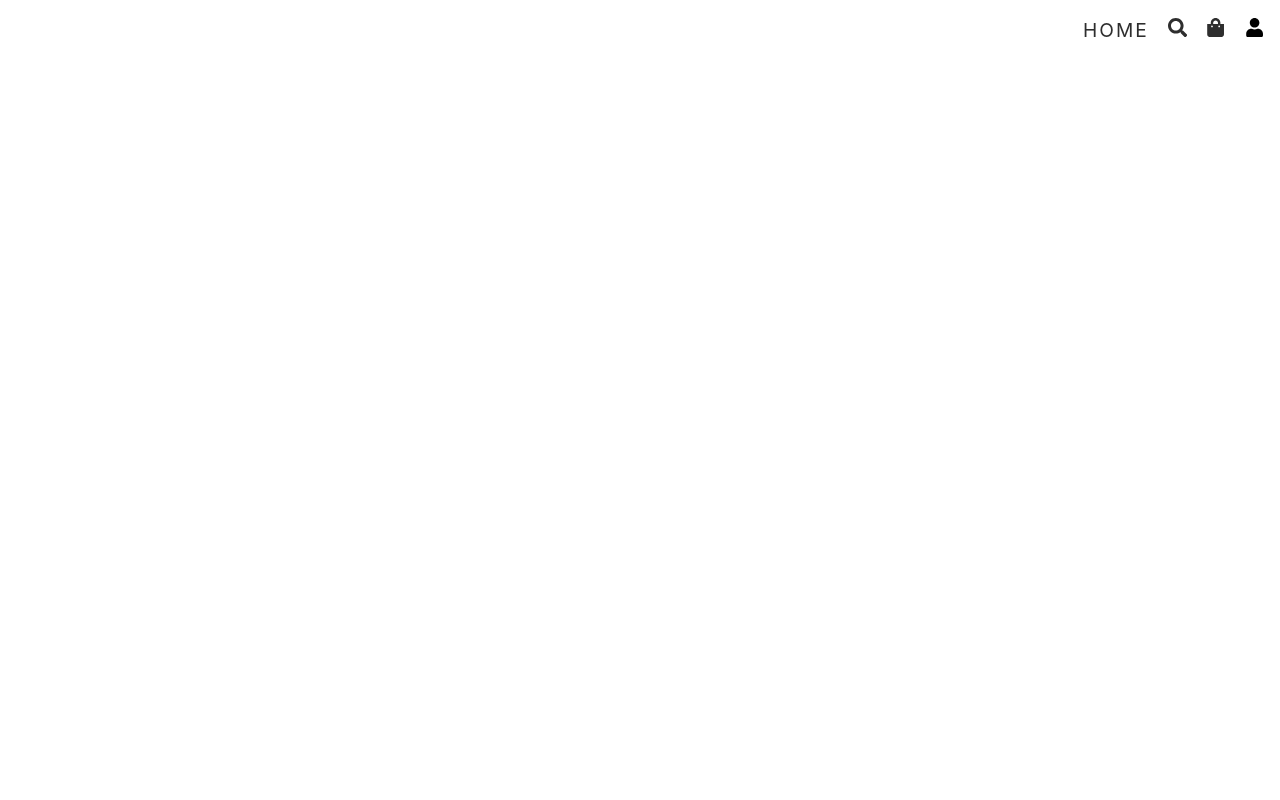
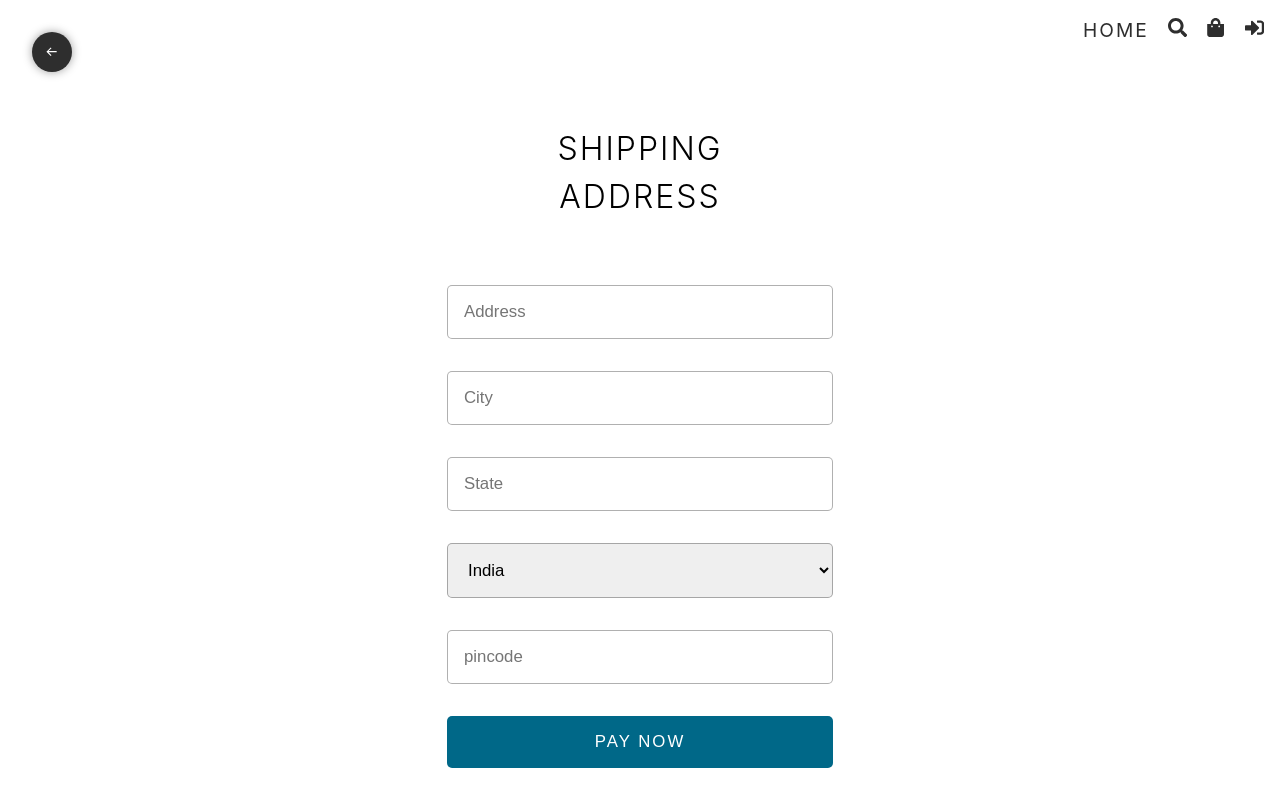
Before and after one commit to GARAKOTI/ECom, a React (Vite) app: page /shipping in a window 1280 px wide. Before the commit this address had no page. Built offline with nearby package versions, Linux system fonts and the light colour scheme.

Commit message:
Added the Shipping UI page

```diff
--- a/src/App.tsx
+++ b/src/App.tsx
@@ -7,6 +7,7 @@ import Header from "./components/header";
 const Home = lazy(() => import("./pages/home"));
 const Search = lazy(() => import("./pages/search"));
 const Cart = lazy(() => import("./pages/cart"));
+const Shipping = lazy(() => import("./pages/shipping"));
 
 // Admin routes importing
 const Dashboard = lazy(() => import("./pages/admin/dashboard"));
@@ -33,18 +34,27 @@ const App = () => {
   return (
     <Router>
       {/* Header */}
-      <Header/>
+      <Header />
       <Suspense fallback={<Loader />}>
         <Routes>
+          {/*login Not required */}
+
           <Route path="/" element={<Home />} />
           <Route path="/search" element={<Search />} />
           <Route path="/cart" element={<Cart />} />
-         { /*Administration routes */}
+
+          {/*login required  to access these route*/}
+          <Route>
+
+            <Route path="/shipping" element={<Shipping />} />
+          </Route>
+
+          {/*Administration routes */}
           <Route
           // element={
           // <ProtectedRoute isAuthenticated={true} adminRoute={true} isAdmin={true} />
           //}
-             >
+          >
             <Route path="/admin/dashboard" element={<Dashboard />} />
             <Route path="/admin/product" element={<Products />} />
             <Route path="/admin/customer" element={<Customers />} />
@@ -68,8 +78,6 @@ const App = () => {
               element={<TransactionManagement />}
             />
           </Route>
-
-
         </Routes>
       </Suspense>
     </Router>
--- a/src/components/header.tsx
+++ b/src/components/header.tsx
@@ -8,7 +8,7 @@ import {
 } from "react-icons/fa";
 import { Link } from "react-router-dom";
 
-const user = { _id: "dfd", role: "admin" };
+const user = { _id: "", role: "" };
 
 const Header = () => {
   const [isOpen, setIsOpen] = useState<boolean>(false);
@@ -21,7 +21,7 @@ const Header = () => {
     <nav className="header">
       <Link onClick={() => setIsOpen(false)} to={"/"}>
         {" "}
-       HOME
+        HOME
       </Link>
       <Link onClick={() => setIsOpen(false)} to={"/search"}>
         <FaSearch />
--- a/src/components/product-cart.tsx
+++ b/src/components/product-cart.tsx
@@ -1,5 +1,5 @@
-import React from 'react'
-import { FaPlus } from 'react-icons/fa';
+import React from "react";
+import { FaPlus } from "react-icons/fa";
 
 type ProductProps = {
   productId: string;
@@ -8,21 +8,29 @@ type ProductProps = {
   price: number;
   stock: number;
   handler: () => void;
-
-}
+};
 const server = "http://localhost";
 
-const ProductCart = ({productId, photo, name, price,stock, handler}:ProductProps) => {
+const ProductCart = ({
+  productId,
+  photo,
+  name,
+  price,
+  stock,
+  handler,
+}: ProductProps) => {
   return (
-    <div className='product-card'>
+    <div className="product-card">
       <img src={photo} alt="name" />
       <p>{name}</p>
       <span>₹{price}</span>
       <div>
-            <button onClick={()=>handler()}><FaPlus/></button>
+        <button onClick={() => handler()}>
+          <FaPlus />
+        </button>
       </div>
     </div>
-  )
-}
+  );
+};
 
-export default ProductCart
+export default ProductCart;
--- a/src/pages/Cart.tsx
+++ b/src/pages/Cart.tsx
@@ -1,9 +1,82 @@
-import React from 'react'
+import React, { useEffect, useState } from "react";
+import { VscError } from "react-icons/vsc";
+import CartItem from "../components/cart-item";
+import { Link } from "react-router-dom";
+
+const cartItems = [
+  {
+    productId: "adidfjd",
+    photo: "https://m.media-amazon.com/images/I/71vFKBpKakL._AC_UY218_.jpg",
+    name: "mackbook",
+    price : 12000,
+    quantity: 4,
+    stock: 10
+
+  }
+];
+const subtotal = 4000;
+const tax = Math.round(subtotal * 0.18);
+const shippingCharges = 200;
+const total = subtotal + tax + shippingCharges;
+const discount = 400;
 
 const Cart = () => {
+  const [couponCode, setCouponCode] = useState<string>("");
+  const [isValidcouponCode, setIsValidCouponCode] = useState<boolean>(false);
+
+  useEffect(()=>{
+
+    const timeOutID = setTimeout(()=>{
+     if(Math.random()>0.5) setIsValidCouponCode(true);
+     else setIsValidCouponCode(false);
+    }, 1000)
+
+
+    return()=>{
+       clearTimeout(timeOutID);
+       setIsValidCouponCode(false);
+    }
+  }, [couponCode])
+
   return (
-    <div>Cart</div>
-  )
-}
+    <div className="cart">
+      <main>
 
-export default Cart
+     { cartItems.length > 0 ?cartItems.map((i, idx)=>(<CartItem key={idx} cartItem={i}/>) ) : <h1>No Item Added</h1>}
+      </main>
+      <aside>
+        <p>Subtotal: ₹{subtotal}</p>
+        <p>Shipping Charges : ₹{shippingCharges}</p>
+        <p>Tax: ₹{tax}</p>
+        <p>
+          Discount - <em className="red">₹{discount}</em>
+        </p>
+        <p>
+          <b>Total: ₹{total}</b>
+        </p>
+        <input
+          type="text"
+          placeholder="CouponCode"
+          value={couponCode}
+          onChange={(e) => setCouponCode(e.target.value)}
+        />
+        {couponCode &&
+          (isValidcouponCode ? (
+            <span className="green">
+              ₹{discount} off using the <code>{couponCode}</code>
+            </span>
+          ) : (
+            <span className="red">
+              Invalid Coupon <VscError />
+            </span>
+          ))}
+
+          {
+            cartItems.length>0 && <Link to='/shipping'>CheckOut</Link>
+          }
+      </aside>
+    </div>
+  );
+};
+
+export default Cart;
--- /dev/null
+++ b/src/pages/shipping.tsx
@@ -0,0 +1,81 @@
+import React, { ChangeEvent, useState } from "react";
+import { BiArrowBack } from "react-icons/bi";
+import { useNavigate } from "react-router-dom";
+
+const Shipping = () => {
+
+    const navigate = useNavigate()
+
+
+  const [shippingInfo, setShippingInfo] = useState({
+    address: "",
+    city: "",
+    state: "",
+    country: "",
+    pinCode: "",
+  });
+  const changeHandler = (
+    e: ChangeEvent<HTMLInputElement | HTMLSelectElement>
+  ) => {
+    setShippingInfo((prev) => ({ ...prev, [e.target.name]: e.target.value }));
+  };
+  return (
+    <div className="shipping">
+        <button className="back-btn" onClick={()=>navigate("/cart")}> <BiArrowBack /></button>
+
+      <form>
+        <h1>Shipping Address</h1>
+        <input
+          required
+          type="text"
+          placeholder="Address"
+          name="address"
+          value={shippingInfo.address}
+          onChange={changeHandler}
+        />
+
+        <input
+          required
+          type="text"
+          placeholder="City"
+          name="city"
+          value={shippingInfo.city}
+          onChange={changeHandler}
+        />
+
+        <input
+          required
+          type="text"
+          placeholder="State"
+          name="state"
+          value={shippingInfo.state}
+          onChange={changeHandler}
+        />
+
+        <select
+          name="country"
+          required
+          value={shippingInfo.country}
+          onChange={changeHandler}
+        >
+          <option value="india">India</option>
+          <option value="america">America</option>
+          <option value="japan">Japan</option>
+          <option value="norway">Norway</option>
+          <option value="china">China</option>
+        </select>
+        <input
+          required
+          type="number"
+          placeholder="pincode"
+          name="pinCode"
+          value={shippingInfo.pinCode}
+          onChange={changeHandler}
+        />
+        <button type="submit">Pay Now</button>
+      </form>
+    </div>
+  );
+};
+
+export default Shipping;
--- /dev/null
+++ b/src/styles/_shipping.scss
@@ -0,0 +1,61 @@
+.shipping{
+    @include flex;
+
+    .back-btn{
+        @include square(2.5rem);
+        background-color:$color2;
+        color: $color1;
+        @include flex;
+        position: fixed;
+        top:2rem;
+        left: 2rem;
+        border-radius: 100%;
+        border: none;
+        outline: none;
+        cursor: pointer;
+        @include baseShadow;
+
+        svg{
+            transition: all 0.3s;
+        }
+        &:hover svg{
+            translate: 0.25rem;
+
+
+        }
+
+    }
+    >form{
+        max-width: 450px;
+        width: 100%;
+        @include flex(column,center, stretch, 2rem);
+        padding: 2rem;
+
+        >h1{
+            @include heading(2px);
+            margin: 2rem;
+            text-align: center;
+        }
+        >input,
+        >select{
+            padding: 1rem;
+            border: 1px solid rgba(31,31,31,0.351);
+            border-radius: 5px;
+            font-size: 1.05rem;
+            outline: none;
+
+
+        }
+        >button{
+           @include btn(1rem ,$color3,$color1);
+           border-radius: 5px;
+           font-size: 1.05rem;
+           text-transform: uppercase;
+           letter-spacing: 2px;
+           &:hover{
+            opacity: 0.8;
+           }
+
+        }
+    }
+}
--- a/src/styles/admin-styles/_mixin.scss
+++ b/src/styles/admin-styles/_mixin.scss
@@ -4,12 +4,7 @@
   text-transform: $case;
 }
 
-@mixin flex(
-  $dir: row,
-  $justifyContent: center,
-  $alignItems: center,
-  $gap: 1rem
-) {
+@mixin flex($dir: row, $justifyContent: center, $alignItems: center, $gap: 1rem) {
   display: flex;
   flex-direction: $dir;
   justify-content: $justifyContent;
@@ -46,3 +41,12 @@
 @mixin baseShadow() {
   box-shadow: 0 0 10px rgba(0, 0, 0, 0.384);
 }
+
+@mixin btn($p: 0.5rem 1rem, $bg,$color) {
+  cursor: pointer;
+  border: none;
+  outline: none;
+  padding: $p;
+  background-color: $bg;
+  color: $color;
+}
--- a/src/styles/app.scss
+++ b/src/styles/app.scss
@@ -37,6 +37,7 @@
   @import "admin-styles/_mixin";
   @import "home";
   @import "_cart.scss";
+  @import "_shipping.scss";
   @import "admin-styles/dashboard";
   @import "admin-styles/products";
   @import "admin-styles/chart";
```
Lines whose indentation alone changed are shown as unchanged.
